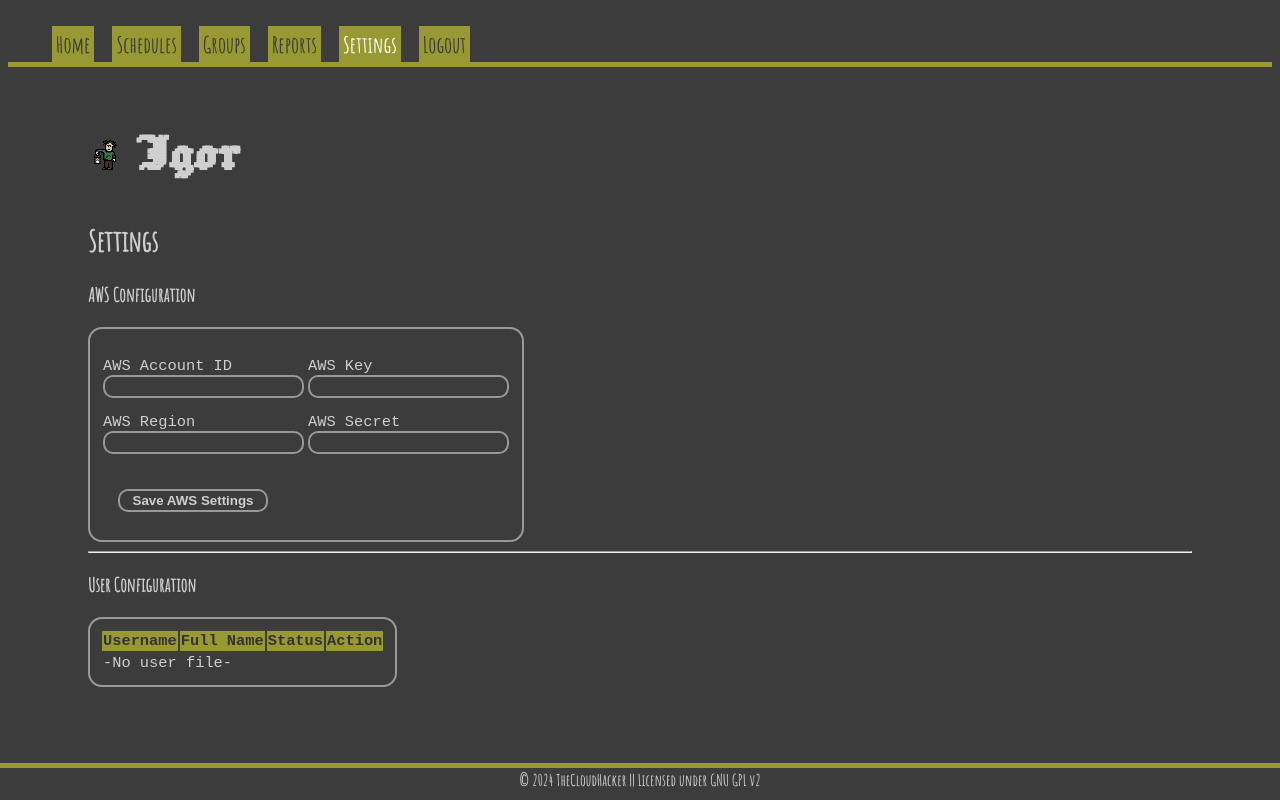
After one commit to thecloudhacker/Igor, a Flask app: page /settings in a window 1280 px wide. The commit adds this page. Run offline with Flask 3, Linux system fonts and the light colour scheme; the visitor is signed in with stand-in values (Sample User, id 1).

Commit message:
Basic Auth system

```diff
--- a/igor/app.py
+++ b/igor/app.py
@@ -3,14 +3,22 @@ from markupsafe import escape
 import os
 import boto3
 import configparser
+import csv
+import hashlib
 
 # Load AWS Config from the file system settings
-config = configparser.RawConfigParser()
-config.readfp(open(r".awsconfig"))
-AWS_ACCOUNT_ID=config.get('AWS', 'AWS_ACCOUNT_ID')
-AWS_REGION=config.get('AWS', 'AWS_REGION')
-AWS_KEY=config.get('AWS', 'AWS_KEY')
-AWS_SECRET=config.get('AWS', 'AWS_SECRET')
+try:
+    config = configparser.RawConfigParser()
+    config.readfp(open(r".awsconfig"))
+    AWS_ACCOUNT_ID=config.get('AWS', 'AWS_ACCOUNT_ID')
+    AWS_REGION=config.get('AWS', 'AWS_REGION')
+    AWS_KEY=config.get('AWS', 'AWS_KEY')
+    AWS_SECRET=config.get('AWS', 'AWS_SECRET')
+except:
+    AWS_ACCOUNT_ID=""
+    AWS_REGION=""
+    AWS_KEY=""
+    AWS_SECRET=""
 
 app = Flask(__name__)
 
@@ -54,10 +62,34 @@ def index():
 @app.route('/login', methods=['GET', 'POST'])
 def login():
     if request.method == 'POST':
-        session['username'] = request.form['username']
-        return redirect(url_for('index'))
+        okayAuth = checkAuth(request.form['username'],request.form['password'])
+        if okayAuth == True:
+            session['username'] = request.form['username']
+            return redirect(url_for('index'))
+        else:
+            session.pop('username', None)
+            return render_template('auth.html',failmessage="Authentication Failure")
     else:
         return render_template('auth.html')
+
+# Run authentication with local user file
+def checkAuth(username,password):
+    # Hash the string to SHA1
+    hashstring = hashlib.sha1(password.encode()).hexdigest()
+    try:
+        with open('userList.conf', newline='') as csvfile:
+            reader = csv.DictReader(csvfile)
+            for row in reader:
+                if row['username'] == username:
+                    if row['password'] == hashstring:
+                        return True
+                    else:
+                        return False
+                else:
+                    return False
+    except:
+        return True
+
 
 @app.route('/logout')
 def logout():
@@ -97,6 +129,29 @@ def show_groups():
 # Display specific processing group
 
 
+# Display Settings
+@app.route('/settings')
+def show_settings():
+    if 'username' in session:
+        if request.method == 'POST':
+            completeFileContents = ""
+            # Save settings
+            f = open(".awsconfig2", "w")
+            f.write(completeFileContents)
+            f.close()
+        # Display the current settings
+        # Load the user list
+        userList = ""
+        try:
+            with open('userList.conf', newline='') as csvfile:
+                reader = csv.DictReader(csvfile)
+                for row in reader:
+                    userList += "<tr><td>" + row['username'] + "</td><td>" + row['fullname'] + "</td><td>" + row['status'] + "</td><td><a href=\"/users/modify/" + row['username'] + "\" class=\"button\">Modify</a> <a href=\"/users/delete/" + row['username'] + "\" class=\"button\">Delete</a></td></tr>"
+        except:
+            userList = "<tr><td colspan=3>-No user file-</td></tr>"
+        return render_template('settings.html',accountID=AWS_ACCOUNT_ID, region=AWS_REGION, userkey=AWS_KEY, usersecret=AWS_SECRET, userList=userList)
+    else:
+        return render_template('auth.html')
 
 # Failure to load that page - throw a 404
 @app.errorhandler(404)
--- a/igor/static/css/igor.css
+++ b/igor/static/css/igor.css
@@ -107,13 +107,17 @@ body{
 }
 
 .footer{
-    position: absolute;
+    position: fixed;
     bottom: 0;
     left: 0;
+    right: 0;
     display: block;
-    height: 50px;
-    width: 100%;
+    background-color: #3c3c3c;
+    height: 30px;
+    padding-top: 2px;
+    border-top:  5px solid #999933;
     text-align: center;
     font-family: 'Amatic Bold';
     font-weight: 400;
+    z-index: 50;
 }
--- a/igor/templates/auth.html
+++ b/igor/templates/auth.html
@@ -46,6 +46,9 @@
                 </tr>
             </table>
             </p>
+            <p>
+                {{ failmessage }}
+            </p>
         </form>
     </div>
     <div class="footer">
--- /dev/null
+++ b/igor/templates/settings.html
@@ -0,0 +1,93 @@
+<!DOCTYPE html>
+
+<html lang="en">
+<head>
+    <meta charset="UTF-8">
+    <link rel="icon" type="image/x-icon" href="{{ url_for('static',filename='img/igor_32_anim.gif') }}">
+    <style>
+        @font-face {
+            font-family: 'Jacquard';
+                src: url("{{ url_for('static',filename='fonts/Jacquard12-Regular.ttf') }}")  format('truetype')
+        }
+        @font-face {
+            font-family: 'Amatic Regular';
+                src: url("{{ url_for('static',filename='fonts/AmaticSC-Regular.ttf') }}")  format('truetype')
+        }
+        @font-face {
+            font-family: 'Amatic Bold';
+                src: url("{{ url_for('static',filename='fonts/AmaticSC-Bold.ttf') }}")  format('truetype')
+        }
+    </style>
+    <link rel="stylesheet" href="{{ url_for('static',filename='css/igor.css') }}" />
+    <title>Igor | The AWS Caretaker</title>
+</head>
+<body>
+    <div class="menuBox">
+        <ol>
+            <li><a href="/">Home</a></li>
+            <li><a href="/schedule">Schedules</a></li>
+            <li><a href="/groups">Groups</a></li>
+            <li><a href="/reports">Reports</a></li>
+            <li><a href="/settings"><div class="selected">Settings</div></a></li>
+            <li><a href="/logout">Logout</a></li>
+        </ol>
+    </div>
+    <div class="contentBox">
+        <h1><img src="{{ url_for('static',filename='img/igor_32_anim.gif') }}" alt="Igor" title="Yeth, Mathtur...?" /> Igor</h1>
+        <h2>Settings</h2>
+        <form name="settings" action="/settings" method="post">
+            <p>
+                <strong>AWS Configuration</strong>
+            </p>
+            <table>
+                <tr>
+                    <td>
+                        <p>
+                            AWS Account ID<br/>
+                            <input type="text" value="{{ accountID }}" name="accountID" />
+                        </p>
+                        <p>
+                            AWS Region<br/>
+                            <input type="text" value="{{ region }}" name="region" />
+                        </p>
+                    </td>
+                    <td>
+                        <p>
+                            AWS Key<br/>
+                            <input type="text" value="{{ userkey }}" name="userkey" />
+                        </p>
+                        <p>
+                            AWS Secret<br/>
+                            <input type="text" value="{{ usersecret }}" name="usersecret" />
+                        </p>
+                    </td>
+                </tr>
+                <tr>
+                    <td colspan="2"><input type="submit" value="Save AWS Settings" class="button" /></td>
+                </tr>
+            </table>
+        </form>
+            <hr/>
+            <p>
+                <strong>User Configuration</strong>
+            </p>
+            <p>
+                <table>
+                    <tr class="headerRow">
+                        <th>Username</th>
+                        <th>Full Name</th>
+                        <th>Status</th>
+                        <th>Action</th>
+                    </tr>
+                    {% autoescape false %}
+                    {{ userList }}
+                    {% endautoescape %}
+                </table>
+            </p>
+
+    </div>
+    <div class="footer">
+        &copy; 2024 TheCloudHacker || Licensed under GNU GPL v2
+    </div>
+</body>
+</html>
```
Also changed, not shown: README.md, manuals/README.md, 1 other file.
